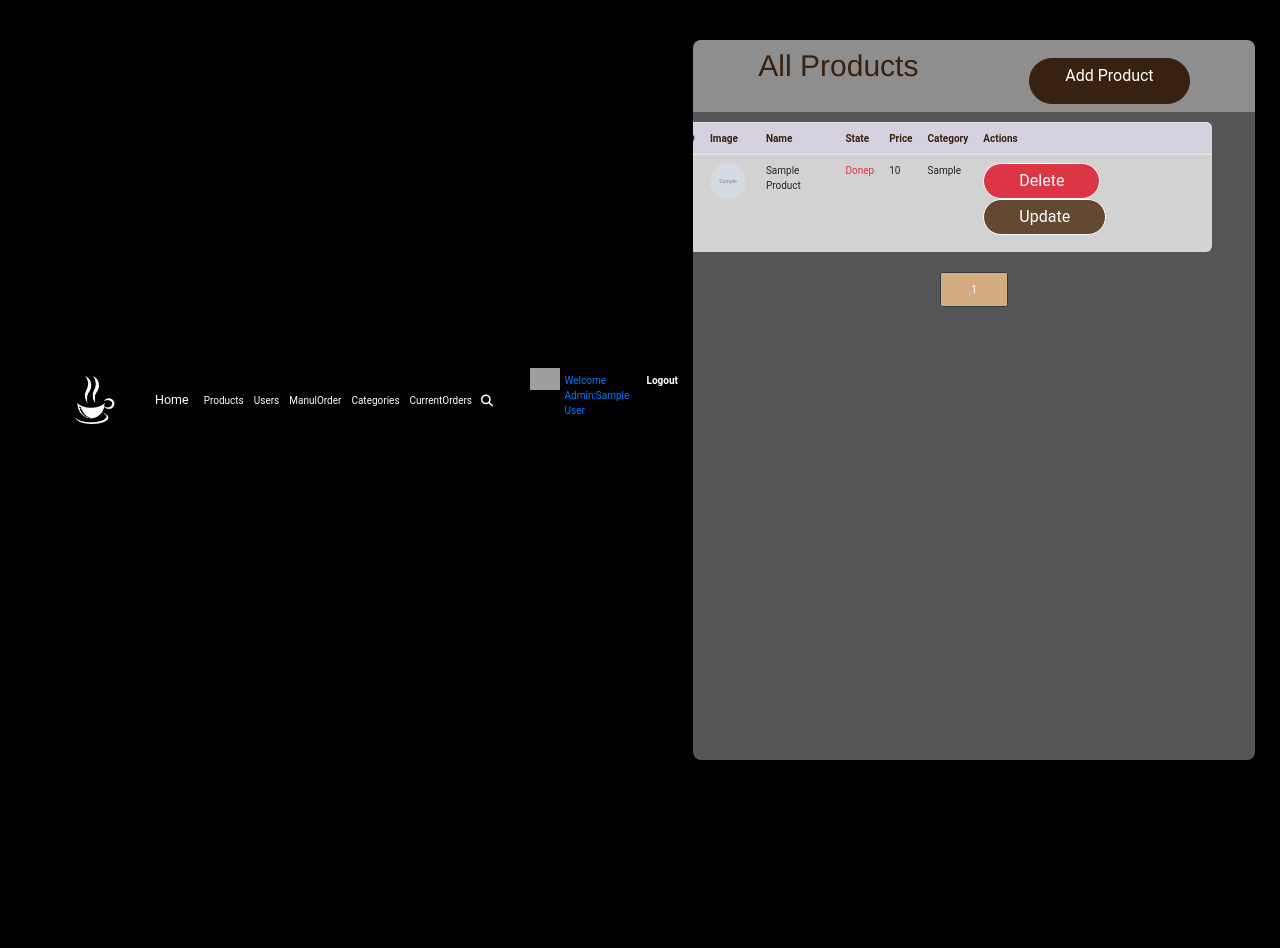
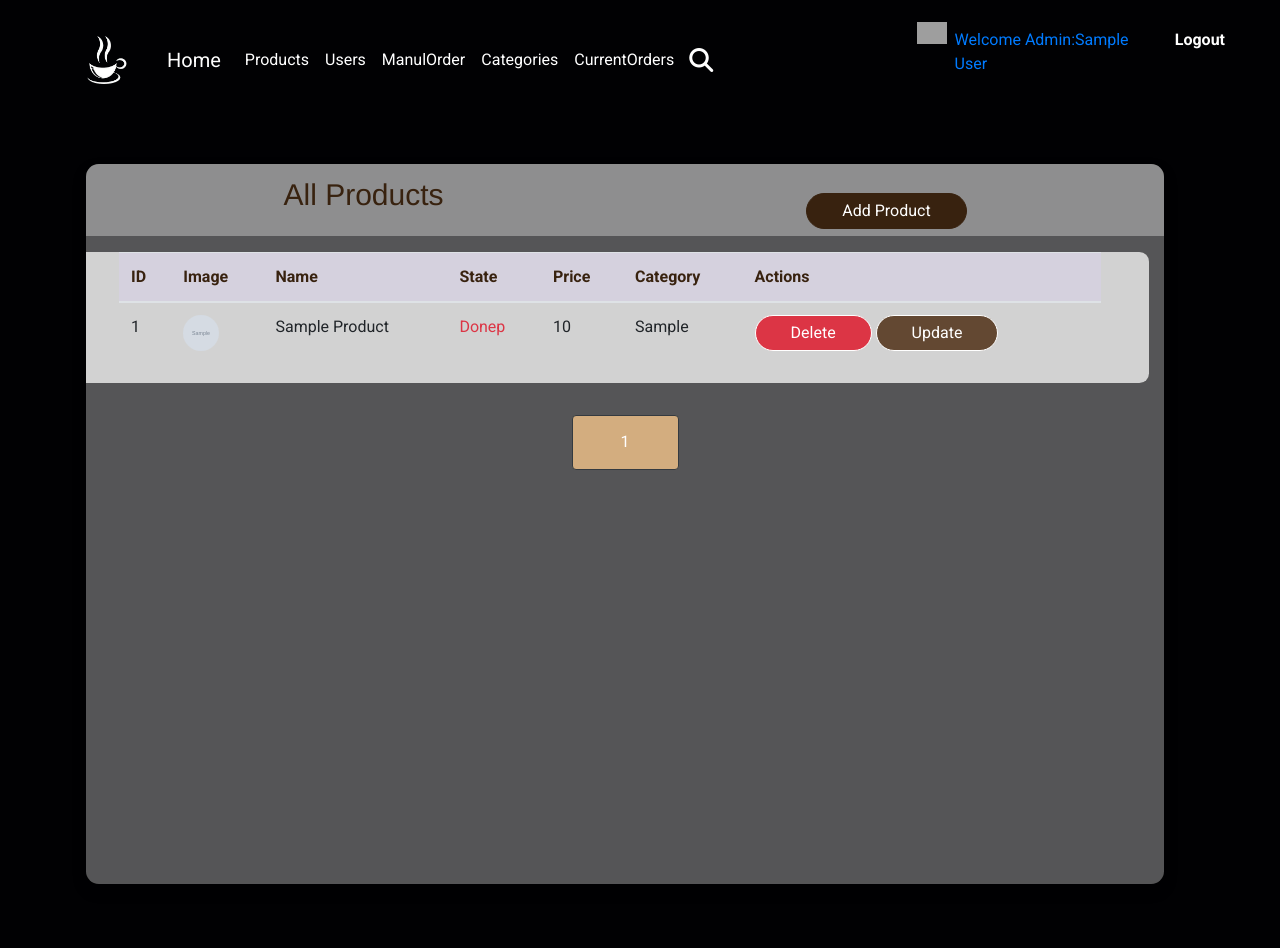
Before and after one commit to helal44/PHP_Project, a PHP site: page /Views/Admin/Products/Products.php in a window 1280 px wide. Before the commit the page ends 760 px from the top, so only its background shows below. Run offline with PHP 8.4, Linux system fonts and the light colour scheme; the visitor is signed in with stand-in values (Sample User, id 1); tables that the repository leaves empty or names only in its code hold one stand-in row (values such as "Sample post"); grey boxes marked "Sample" are stand-in pictures; some libraries are stand-ins or nearby versions; grey boxes are pictures that could not be loaded.

```diff
--- a/Public/Styles/Style.css
+++ b/Public/Styles/Style.css
@@ -1,5 +1,5 @@
-/*
-@import url('https://fonts.googleapis.com/css2?family=Roboto:wght@100;300;400;500;700&display=swap'); */
+
+@import url('https://fonts.googleapis.com/css2?family=Roboto:wght@100;300;400;500;700&display=swap');
 
 :root{
     --main-color:#d3ad7f;
@@ -17,7 +17,7 @@
     transition: .2s linear;
 }
 html{
-    font-size: 62.5%;
+    /* font-size: 62.5%; */
     overflow-x: hidden;
     scroll-padding-top: 9rem;
     scroll-behavior: smooth;
@@ -43,15 +43,13 @@ body{
   .icons {
     color: white ;
     cursor: pointer;
-    font-size: 1.2rem;
-    margin-top: 2px;
+    font-size: 1.5rem;
   }
   .search-container {
     display: flex;
     align-items: center;
   }
   .search-form {
-    height: 5px;
     transform: scaleX(0);
     transform-origin: left;
     transition: transform 0.4s ease-in-out;
@@ -176,7 +174,7 @@ body{
 
 
 #sec1{
-  height: 500px;
+  height: 550px;
   overflow: hidden;
   display: flex;
   justify-content: end;
--- a/Public/Styles/product.css
+++ b/Public/Styles/product.css
@@ -1,14 +1,14 @@
 body{
     min-height: 100vh;
-    display: flex;
+    /* display: flex;
     justify-content: center;
-    align-items: center;
+    align-items: center; */
     background: url("../Images/productPage.jpg") center /cover;
 
 }
 
 div.table {
-    width: 82vw;
+    width: 100%;
     height: 90vh;
     background-color:#fff5 ;
     backdrop-filter: blur(3px);
@@ -59,8 +59,8 @@ div.table {
 
 
 .table-contact{
-    width: 95%;
-    max-height: (89%,0.8rem);
+    width: 100%;
+    max-height: 70vh;
     background-color: #fffb;
     margin: 1rem auto;
     border-radius: 0.6rem;
@@ -82,9 +82,9 @@ div.table {
 
     visibility: visible;
  }
- table{
+ /* table{
     width: 100%;
- }
+ } */
 
 
 
--- a/Views/Admin/Products/Products.php
+++ b/Views/Admin/Products/Products.php
@@ -21,20 +21,30 @@
   <meta charset="UTF-8">
   <meta name="viewport" content="width=device-width, initial-scale=1.0">
   <link rel="stylesheet" href="https://stackpath.bootstrapcdn.com/bootstrap/4.5.0/css/bootstrap.min.css">
+  <link rel="stylesheet" href="../../../Public/Styles/Style.css">
   <link rel="stylesheet" href="../../../Public/Styles/product.css">
 
   <title>products Page</title>
 </head>
 <body >
 
-  <div class="container-fluid my-1">
 
-  <?php require_once(dirname(__FILE__).'/../../Includes/Navbar.php') ;?>
+<div class="container-fluid my-1">
+  <?php require_once dirname(__FILE__) . '/../../Includes/Navbar.php' ?>
+</div>
 
-    <div class=" my-5 mx-2 table m-auto">
+<div class="container">
+    <div class="row my-5 mx-2">
+            <div class="row w-100">
+
+    <div class="  mx-2 table">
         <div class=" table-header">
-               <h4 class="text-center">All Products</h4>
-              <a class="nav-link text-center btn" href="./AddProduct.php">Add Product</a>
+                <div class="col text-center">
+            <h4>All Products</h4>
+          </div>
+          <div class="col text-center">
+            <a class="nav-link btn" href="./AddProduct.php">Add Product</a>
+          </div>
         </div>
 
         <!-- <div class="row w-100">
@@ -47,7 +57,7 @@
         </div> -->
         <div class=" row table-contact">
 
-          <table class="table   ">
+          <table class="table mx-5 ">
               <thead>
                 <th>ID</th>
                 <th>Image</th>
@@ -83,7 +93,7 @@
           </table>
         </div>
 
-          <div class="text-center m-auto " >
+          <div class="text-center m-auto" >
               <?php
                   for ($i = 1; $i <=$data[1]; $i++) {
 
@@ -93,9 +103,10 @@
 
                 ?>
           </div>
-
     </div>
-  </div>
+    </div>
+</div>
+</div>
   <script src="https://code.jquery.com/jquery-3.5.1.slim.min.js"></script>
   <script src="https://cdn.jsdelivr.net/npm/@popperjs/core@2.5.3/dist/umd/popper.min.js"></script>
   <script src="https://stackpath.bootstrapcdn.com/bootstrap/4.5.0/js/bootstrap.min.js"></script>
```
Also changed, not shown: Views/Admin/Categories/AddCategory.php (+5 -3 lines), Views/Admin/Categories/Categories.php (+14 -4 lines), Views/Pages/Login.php (+9 -4 lines), Views/Pages/Register.php (+8 -6 lines).
